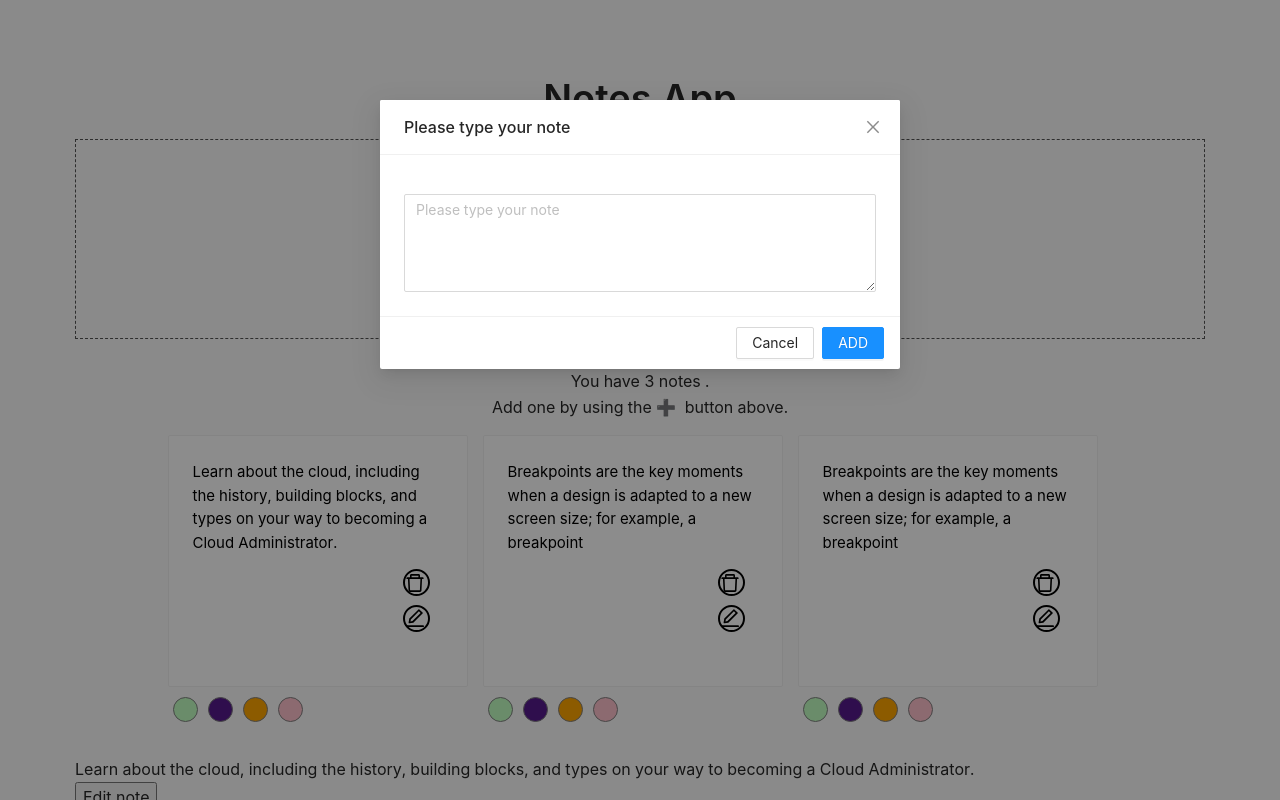
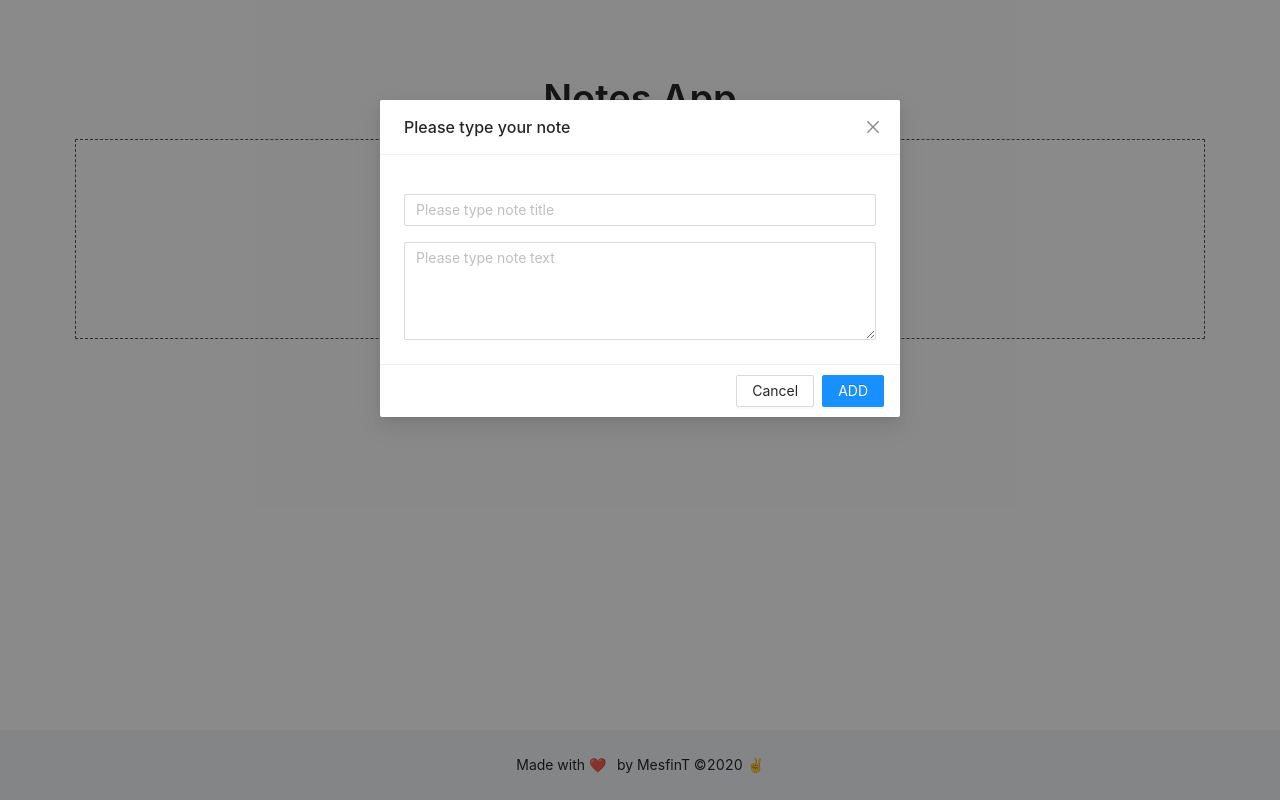
Before and after one commit to mesfint/note-app, a React (Create React App) app: page / in a window 1280 px wide. Both pictures are taken after a click on the element 640 px from the left and 239 px from the top of the page. Shown: the top 800 px of the page. Built offline with nearby package versions, Linux system fonts and the light colour scheme.

Commit message:
add and edit refactored

```diff
--- a/src/App.js
+++ b/src/App.js
@@ -1,4 +1,4 @@
-import React from 'react';
+import { useState, useEffect } from 'react';
 import 'antd/dist/antd.css';
 import { Modal, Button, Space } from 'antd';
 import { ExclamationCircleOutlined } from '@ant-design/icons';
@@ -6,64 +6,61 @@ import { ExclamationCircleOutlined } from '@ant-design/icons';
 // TODO try to add webpack alias in CRA to avoid '../../' in the future
 
 import { NoteList } from './modules/notes';
-import { NotesSearch } from './components/NotesSearch';
-import { AddNoteCard } from './components/AddNoteCard';
+import {
+  NotesSearch,
+  AddNoteCard,
+  AddNoteModal,
+  EditNoteModal,
+} from './components';
 import { Layout } from './modules';
 import { GlobalStyles } from './GlobalStyles';
 
-const { confirm } = Modal;
 // Structure is clean
 // Use Row Col for spacing and even better spacing, clear structure
 export const App = () => {
-  const [noteEditing, setNoteEditing] = React.useState(null);
-  const [editingText, setEditingText] = React.useState('');
+  const [noteToEdit, setNoteToEdit] = useState(null);
+  const [editingText, setEditingText] = useState('');
+  const [notes, setNotes] = useState([]);
+  const [addNoteModalOpen, setAddNoteModalOpen] = useState(false);
+  const [editNoteModalOpen, setEditNoteModalOpen] = useState(false);
 
-  const [notes, setNotes] = React.useState([
-    {
-      id: 1,
-      text:
-        'Learn about the cloud, including the history, building blocks, and types on your way to becoming a Cloud Administrator.',
-    },
-    {
-      id: 2,
-      text:
-        'Breakpoints are the key moments when a design is adapted to a new screen size; for example, a breakpoint',
-    },
-    {
-      id: 3,
-      text:
-        'Breakpoints are the key moments when a design is adapted to a new screen size; for example, a breakpoint',
-    },
-  ]);
+  const handleAddNoteModalOpen = () => {
+    setAddNoteModalOpen(true);
+  };
 
-  //Save notes into Local storage
-  //To populate  notes  initially when  the app renders
-  //use  useEffect with empty dependency array
-  React.useEffect(() => {
-    const notesStorage = JSON.parse(localStorage.getItem('note-taking-app'));
-    if (notesStorage) {
-      setNotes(notesStorage);
-    }
-  }, []);
+  const handleAddNoteModalClose = () => {
+    setAddNoteModalOpen(false);
+  };
 
-  React.useEffect(() => {
-    localStorage.setItem('note-taking-app', JSON.stringify(notes));
-  }, [notes]);
+  const handleEditNoteModalOpen = (note) => {
+    setNoteToEdit(note);
+    setEditNoteModalOpen(true);
+  };
+
+  const handleEditNoteModalClose = () => {
+    setEditNoteModalOpen(false);
+  };
 
   //add notes
-  const addNote = (note) => {
-    setNotes([note, ...notes]);
+  const addNote = (title, text) => {
+    const newNote = {
+      id: notes.length + 1,
+      title,
+      text,
+    };
+
+    setNotes([newNote, ...notes]);
   };
   // edit notes
-  const editNote = (id) => {
+  const editNote = (editedNote) => {
     const updatedNotes = [...notes].map((note) => {
-      if (note.id === id) {
-        note.text = editingText;
+      if (note.id === editedNote.id) {
+        return editedNote;
       }
       return note;
     });
     setNotes(updatedNotes);
-    setNoteEditing(null);
+    setNoteToEdit(null);
     setEditingText('');
   };
 
@@ -74,48 +71,31 @@ export const App = () => {
     setNotes(removedArr);
   };
 
+  console.log(noteToEdit);
+
   return (
     <>
       <GlobalStyles />
       <Layout>
-        <AddNoteCard
+        <AddNoteCard onModalOpen={handleAddNoteModalOpen} />
+        <NoteList
           notes={notes}
-          addNote={addNote}
-          editingText={editingText}
-          noteEditing={noteEditing}
-          setEditingText={setEditingText}
+          deleteNote={deleteNote}
+          editNote={editNote}
+          onEditNote={handleEditNoteModalOpen}
         />
-        <NoteList notes={notes} deleteNote={deleteNote} editNote={editNote} />
-
-        {/* Edit Notes */}
-
-        {notes.map((note) => (
-          <div key={note.id}>
-            {noteEditing === note.id ? (
-              <input
-                type="text"
-                onChange={(e) => setEditingText(e.target.value)}
-                value={editingText}
-              />
-            ) : (
-              <div className="list-item">
-                {' '}
-                <span>{note.text}</span>
-              </div>
-            )}
-
-            {noteEditing === note.id ? (
-              <button className="btn" onClick={() => editNote(note.id)}>
-                Submit Edit
-              </button>
-            ) : (
-              <button className="btn" onClick={() => setNoteEditing(note.id)}>
-                Edit note
-              </button>
-            )}
-          </div>
-        ))}
       </Layout>
+      <AddNoteModal
+        onAddNote={addNote}
+        isOpen={addNoteModalOpen}
+        onClose={handleAddNoteModalClose}
+      />
+      <EditNoteModal
+        note={noteToEdit}
+        onEditNote={editNote}
+        isOpen={editNoteModalOpen}
+        onClose={handleEditNoteModalClose}
+      />
     </>
   );
 };
--- a/src/components/AddNoteCard.js
+++ b/src/components/AddNoteCard.js
@@ -1,23 +1,6 @@
 import React from 'react';
-import { v4 as uuid } from 'uuid';
 import styled from 'styled-components';
 import { PlusCircleOutlined } from '@ant-design/icons';
-
-import {
-  List,
-  Card,
-  Modal,
-  Input,
-  Row,
-  Col,
-  Typography,
-  Space,
-  Button,
-} from 'antd';
-import { NoteList } from '../modules/notes/NoteList';
-import { Note } from '../modules/notes/Note';
-
-const { TextArea } = Input;
 
 const Container = styled.div({
   height: '25vh',
@@ -35,65 +18,12 @@ const Container = styled.div({
     border: '1px dashed #FFF',
   },
 });
-const SpacingTop = styled.div({
-  marginTop: '1rem',
-});
 
-// Add icons package from ant https://ant.design/components/icon/
-// and use some neat icon
-export const AddNoteCard = ({ addNote }) => {
-  const [visible, setVisible] = React.useState(false);
-  const [note, setNote] = React.useState({
-    id: '',
-    text: '',
-  });
-
-  const showModal = () => {
-    setVisible(true);
-  };
-
-  const handleCancel = (e) => {
-    setVisible(false);
-  };
-
-  const handleNoteSubmit = (event) => {
-    event.preventDefault();
-    if (note.text.trim()) {
-      addNote({ ...note, id: uuid() });
-
-      //reset input
-      setNote({ ...note, text: '' });
-    }
-    setVisible(false);
-  };
-  const handleNoteInputChange = (event) => {
-    setNote({ ...note, text: event.target.value });
-  };
-
+export const AddNoteCard = ({ onModalOpen }) => {
   return (
     <div>
       <Container>
-        <PlusCircleOutlined onClick={showModal} />
-        <Modal
-          visible={visible}
-          setVisible={setVisible}
-          title=" Please type your note"
-          onOk={handleNoteSubmit}
-          okText={'ADD'}
-          onCancel={handleCancel}
-        >
-          <SpacingTop />
-          <form onSubmit={handleNoteSubmit}>
-            <TextArea
-              type="text"
-              name="note"
-              value={note.text}
-              onChange={handleNoteInputChange}
-              placeholder="Please type your note"
-              rows={4}
-            />
-          </form>
-        </Modal>
+        <PlusCircleOutlined onClick={onModalOpen} />
       </Container>
     </div>
   );
--- /dev/null
+++ b/src/components/AddNoteModal.js
@@ -0,0 +1,71 @@
+import { useState } from 'react';
+import { Modal, Input, Row, Col } from 'antd';
+import styled from 'styled-components';
+
+const { TextArea } = Input;
+
+const SpacingTop = styled.div({
+  marginTop: '1rem',
+});
+
+export const AddNoteModal = ({ isOpen, onAddNote, onClose }) => {
+  const [title, setTitle] = useState('');
+  const [text, setText] = useState('');
+
+  const handleTitleChange = (e) => {
+    setTitle(e.target.value);
+  };
+
+  const handleTextChange = (e) => {
+    setText(e.target.value);
+  };
+  //Clear inputs
+  const tearDown = () => {
+    setTitle('');
+    setText('');
+  };
+
+  const handleOk = () => {
+    onAddNote(title, text);
+    onClose();
+    tearDown();
+  };
+
+  const handleClose = () => {
+    onClose();
+    tearDown();
+  };
+
+  return (
+    <Modal
+      visible={isOpen}
+      title="Please type your note"
+      onOk={handleOk}
+      okText={'ADD'}
+      onCancel={handleClose}
+    >
+      <SpacingTop />
+      <Row gutter={[0, 16]}>
+        <Col span={24}>
+          <Input
+            type="text"
+            name="title"
+            value={title}
+            onChange={handleTitleChange}
+            placeholder="Please type note title"
+          />
+        </Col>
+        <Col span={24}>
+          <TextArea
+            type="text"
+            name="note"
+            value={text}
+            onChange={handleTextChange}
+            placeholder="Please type note text"
+            rows={4}
+          />
+        </Col>
+      </Row>
+    </Modal>
+  );
+};
--- /dev/null
+++ b/src/components/EditNoteModal.js
@@ -0,0 +1,82 @@
+import { useState, useEffect } from 'react';
+import { Modal, Input, Row, Col } from 'antd';
+import styled from 'styled-components';
+
+const { TextArea } = Input;
+
+const SpacingTop = styled.div({
+  marginTop: '1rem',
+});
+
+export const EditNoteModal = ({ note, isOpen, onEditNote, onClose }) => {
+  const [title, setTitle] = useState('');
+  const [text, setText] = useState('');
+
+  useEffect(() => {
+    if (note) {
+      setTitle(note.title);
+      setText(note.text);
+    }
+  }, [note]);
+
+  const handleTitleChange = (e) => {
+    setTitle(e.target.value);
+  };
+
+  const handleTextChange = (e) => {
+    setText(e.target.value);
+  };
+  //Clear inputs
+  const tearDown = () => {
+    setTitle('');
+    setText('');
+  };
+
+  const handleOk = () => {
+    onEditNote({ ...note, title, text });
+    onClose();
+    tearDown();
+  };
+
+  const handleClose = () => {
+    onClose();
+    tearDown();
+  };
+
+  if (!note) {
+    return null;
+  }
+
+  return (
+    <Modal
+      visible={isOpen}
+      title="Please edit your note"
+      onOk={handleOk}
+      okText={'EDIT'}
+      onCancel={handleClose}
+    >
+      <SpacingTop />
+      <Row gutter={[0, 16]}>
+        <Col span={24}>
+          <Input
+            type="text"
+            name="title"
+            value={title}
+            onChange={handleTitleChange}
+            placeholder="Please type note title"
+          />
+        </Col>
+        <Col span={24}>
+          <TextArea
+            type="text"
+            name="note"
+            value={text}
+            onChange={handleTextChange}
+            placeholder="Please type note text"
+            rows={4}
+          />
+        </Col>
+      </Row>
+    </Modal>
+  );
+};
--- a/src/components/index.js
+++ b/src/components/index.js
@@ -5,3 +5,6 @@
 
 /* export { Notes } from './Notes'; */
 export { NotesSearch } from './NotesSearch';
+export { AddNoteCard } from './AddNoteCard';
+export { AddNoteModal } from './AddNoteModal';
+export { EditNoteModal } from './EditNoteModal';
--- a/src/modules/notes/Note.js
+++ b/src/modules/notes/Note.js
@@ -47,7 +47,7 @@ const pinkButton = {
   border: '1px solid grey',
 };
 
-export const Note = ({ note, editNote, deleteNote }) => {
+export const Note = ({ note, deleteNote, onEditNote }) => {
   const [background, setBackground] = React.useState('#fff');
   const [fontColor, setFontColor] = React.useState('#000');
 
@@ -96,8 +96,8 @@ export const Note = ({ note, editNote, deleteNote }) => {
     deleteNote(note.id);
   };
 
-  const handleEditNote = (id) => {
-    editNote(note.id);
+  const handleEditNote = () => {
+    onEditNote(note);
   };
 
   function confirm(id) {
@@ -123,6 +123,7 @@ export const Note = ({ note, editNote, deleteNote }) => {
           color: `${fontColor}`,
         }}
       >
+        <h3>{note.title}</h3>
         <p>{note.text}</p>
 
         <Popconfirm
@@ -158,7 +159,6 @@ export const Note = ({ note, editNote, deleteNote }) => {
           onClick={handleEditNote}
         />
       </Card>
-
       <Buttons>
         <div>
           <button
--- a/src/modules/notes/NoteList.js
+++ b/src/modules/notes/NoteList.js
@@ -31,6 +31,7 @@ export const NoteList = ({
   editNote,
   editingText,
   setEditingText,
+  onEditNote,
 }) => {
   // There is a lot of duplication for edit/delete, please try to extract it, also it would make sense
   // to create a Note.js component to abstract Note logic/styling
@@ -39,16 +40,13 @@ export const NoteList = ({
 
   // TODO Try to present empty state when there are no Notes
   // Add some + icon and polish it up
-  let message;
-  {
-    notes.length === 0 ? (message = 'no') : (message = `${notes.length}`);
-  }
+  const noteAmountMessage = notes.length === 0 ? 'no' : notes.length;
 
   return (
     <>
       <Container justify="center">
         <Col xs={24}>
-          <CenteredText>You have {message} notes .</CenteredText>
+          <CenteredText>You have {noteAmountMessage} notes .</CenteredText>
         </Col>
         <Col xs={24}>
           <CenteredText>
@@ -62,7 +60,12 @@ export const NoteList = ({
         {notes.map((note) => (
           <Row gutter={[16, 16]} key={note.id}>
             <Col xs={{ span: 24 }} sm={{ span: 12 }} md={{ span: 12 }}>
-              <Note note={note} deleteNote={deleteNote} editNote={editNote} />
+              <Note
+                note={note}
+                deleteNote={deleteNote}
+                editNote={editNote}
+                onEditNote={onEditNote}
+              />
             </Col>
           </Row>
         ))}
```
Also changed, not shown: 1 other file (tests, documents, lock files or other folders).
